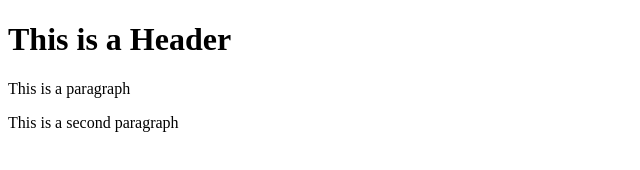
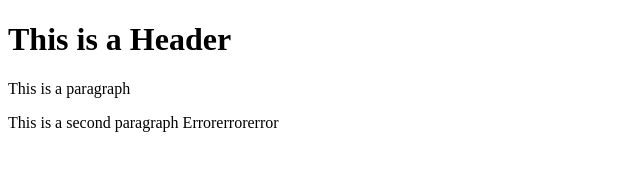
Before and after one commit to MrBrrr/react_front-end, a plain HTML site: page HTMLPage1.html in a window 1280 px wide. Shown: the whole page, without its empty margins (0-640 px from the left). Drawn offline with Linux system fonts and the light colour scheme.

Commit message:
third commit

```diff
--- a/HTMLPage1.html
+++ b/HTMLPage1.html
@@ -8,6 +8,6 @@
     <body>
         <h1>This is a Header</h1>
         <p>This is a paragraph</p>
-        <p>This is a second paragraph</p>
+        <p>This is a second paragraph Errorerrorerror</p>
     </body>
 </html>
```
